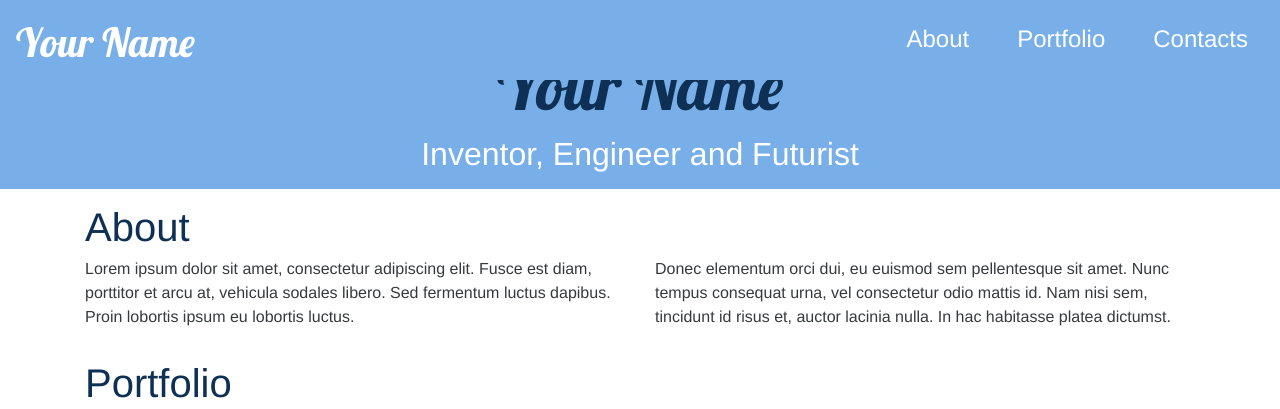
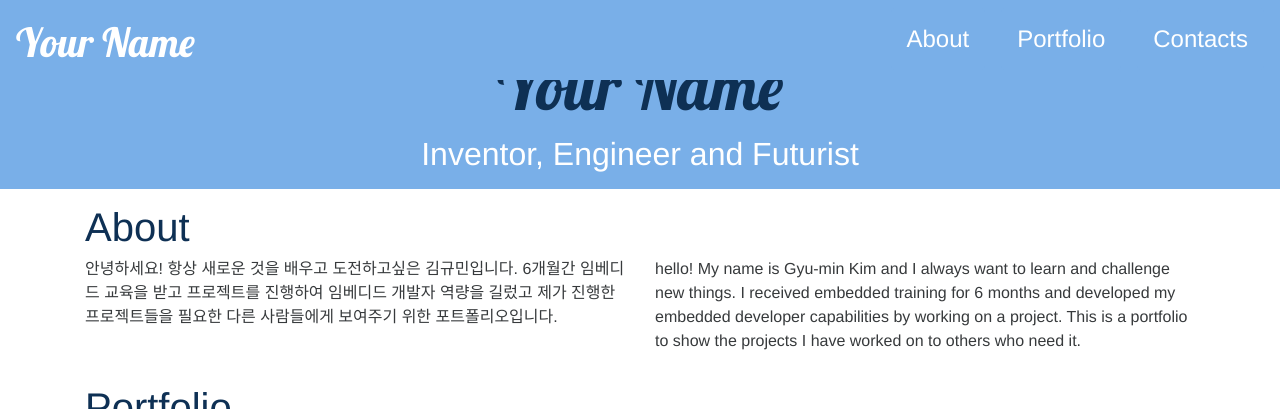
Before and after one commit to rbals5847/rbals5847.github.io, a Jekyll site: the page built from index.html, in a window 1280 px wide and 900 px high, scrolled down 397 px, cut to the strip 0-409 px from the top of the window. Built offline with Jekyll 4.4.1, drawn with Linux system fonts in a browser that asks for light colours; nearby versions of some CDN libraries.

Commit message:
Update about.html

```diff
--- a/_includes/about.html
+++ b/_includes/about.html
@@ -5,15 +5,17 @@
         </div>
         <div class="col-sm-12 col-md-6">
             <p>
-                Lorem ipsum dolor sit amet, consectetur adipiscing elit. Fusce est diam, porttitor et arcu at, vehicula
-                sodales libero. Sed fermentum luctus dapibus. Proin lobortis ipsum eu lobortis luctus.
+                안녕하세요! 항상 새로운 것을 배우고 도전하고싶은 김규민입니다.
+                6개월간 임베디드 교육을 받고 프로젝트를 진행하여 임베디드 개발자 역량을 길렀고
+                제가 진행한 프로젝트들을 필요한 다른 사람들에게 보여주기 위한 포트폴리오입니다.
+
             </p>
         </div>
         <div class="col-sm-12 col-md-6">
             <p>
-                Donec elementum orci dui, eu euismod sem pellentesque sit amet. Nunc tempus consequat urna, vel
-                consectetur odio mattis id. Nam nisi sem, tincidunt id risus et, auctor lacinia nulla. In hac habitasse
-                platea dictumst.
+                hello! My name is Gyu-min Kim and I always want to learn and challenge new things.
+                I received embedded training for 6 months and developed my embedded developer capabilities by working on a project.
+                This is a portfolio to show the projects I have worked on to others who need it.
             </p>
         </div>
     </div>
```
